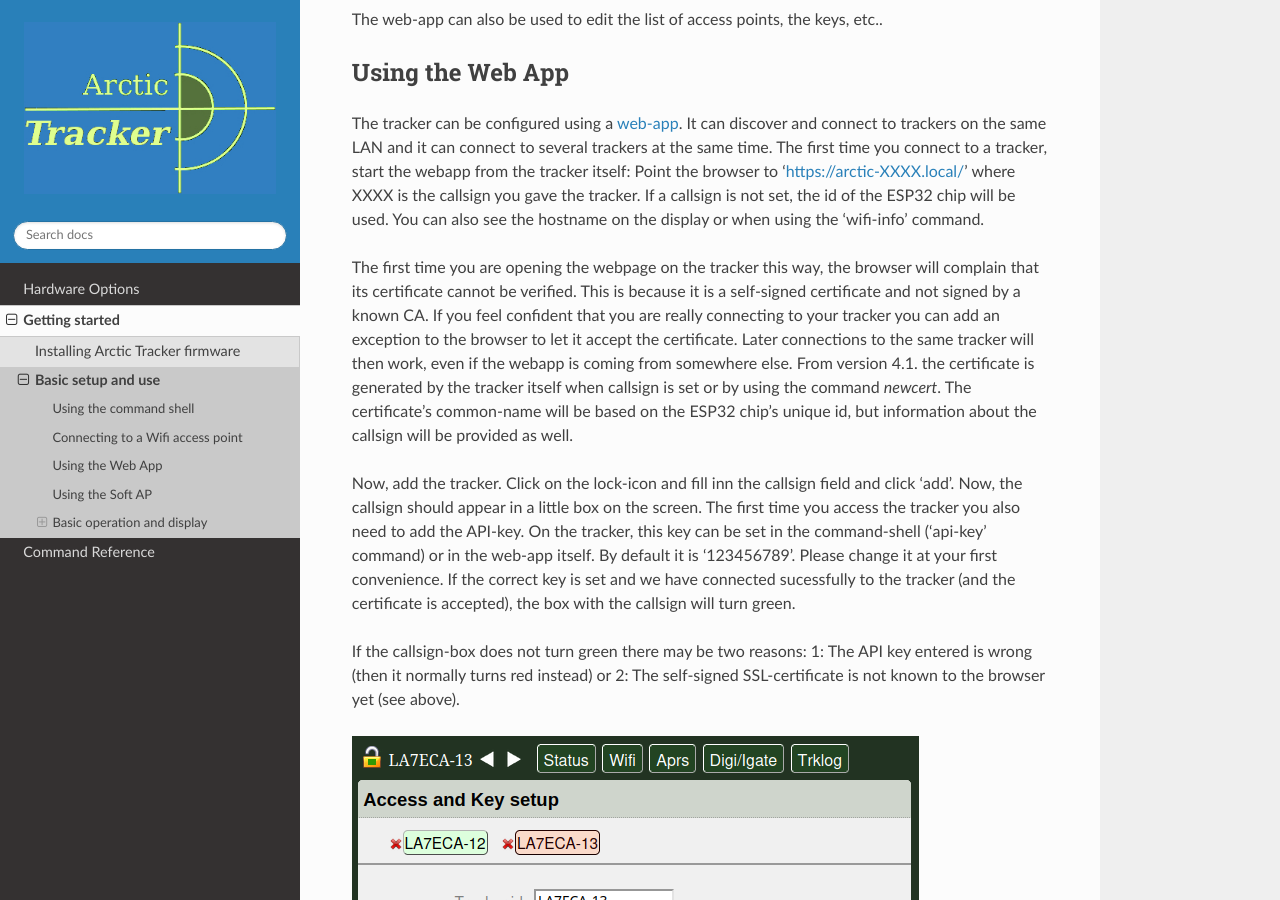
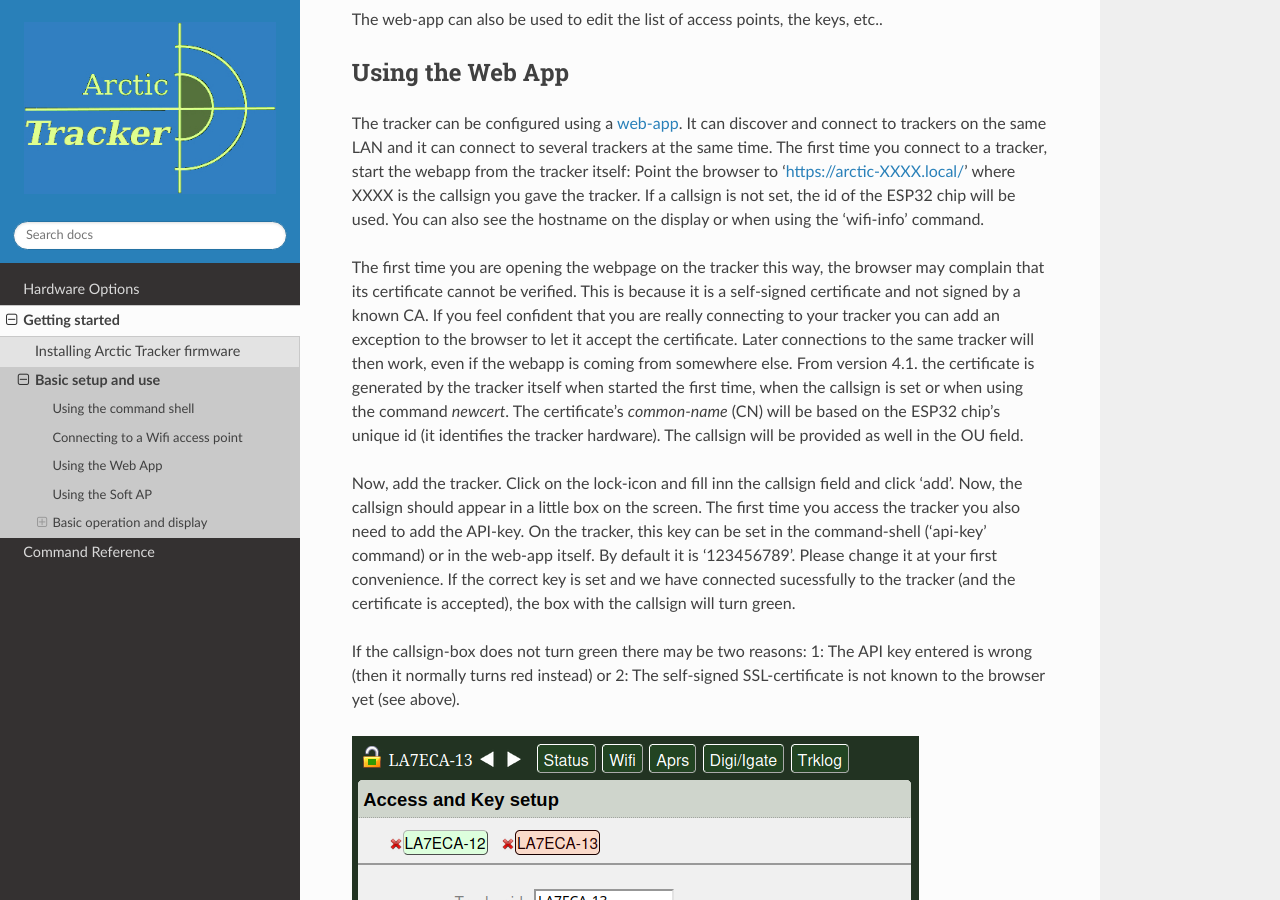
Before and after one commit to Hamlabs/ArcticTracker-docs, a Sphinx documentation site: the page built from docs/setup.rst, in a window 1280 px wide and 900 px high, scrolled down 1626 px. Built offline with Sphinx 7.4.7 and the Read the Docs theme 3.1.0, drawn with Linux system fonts in a browser that asks for light colours; pages that are not in the unit, such as notebooks, are missing from menus; some of the changed text lies outside the part shown.

Commit message:
Improve setup documentation for command shell and web app
Clarified instructions for using the command shell and web app, including details on certificate verification and API key setup.

```diff
--- a/docs/setup.rst
+++ b/docs/setup.rst
@@ -28,7 +28,7 @@
 -----------------
 The tracker can be configured using a `web-app <https://github.com/Hamlabs/ArcticTracker-Webapp>`_. It can discover and connect to trackers on the same LAN and it can connect to several trackers at the same time. The first time you connect to a tracker, start the webapp from the tracker itself: Point the browser to 'https://arctic-XXXX.local/' where XXXX is the callsign you gave the tracker. If a callsign is not set, the id of the ESP32 chip will be used. You can also see the hostname on the display or when using the 'wifi-info' command.
 
-The first time you are opening the webpage on the tracker this way, the browser will complain that its certificate cannot be verified. This is because it is a self-signed certificate and not signed by a known CA. If you feel confident that you are really connecting to your tracker you can add an exception to the browser to let it accept the certificate. Later connections to the same tracker will then work, even if the webapp is coming from somewhere else. From version 4.1. the certificate is generated by the tracker itself when callsign is set or by using the command *newcert*. The certificate's common-name will be based on the ESP32 chip's unique id, but information about the callsign will be provided as well.
+The first time you are opening the webpage on the tracker this way, the browser may complain that its certificate cannot be verified. This is because it is a self-signed certificate and not signed by a known CA. If you feel confident that you are really connecting to your tracker you can add an exception to the browser to let it accept the certificate. Later connections to the same tracker will then work, even if the webapp is coming from somewhere else. From version 4.1. the certificate is generated by the tracker itself when started the first time, when the callsign is set or when using the command *newcert*. The certificate's *common-name* (CN) will be based on the ESP32 chip's unique id (it identifies the tracker hardware). The callsign will be provided as well in the OU field.
 
 Now, add the tracker. Click on the lock-icon and fill inn the callsign field and click 'add'. Now, the callsign should appear in a little box on the screen. The first time you access the tracker you also need to add the API-key. On the tracker, this key can be set in the command-shell ('api-key' command) or in the web-app itself. By default it is '123456789'. Please change it at your first convenience. If the correct key is set and we have connected sucessfully to the tracker (and the certificate is accepted), the box with the callsign will turn green.
 
```
Also changed, not shown: other parts of docs/setup.rst (+1 -1 lines).
